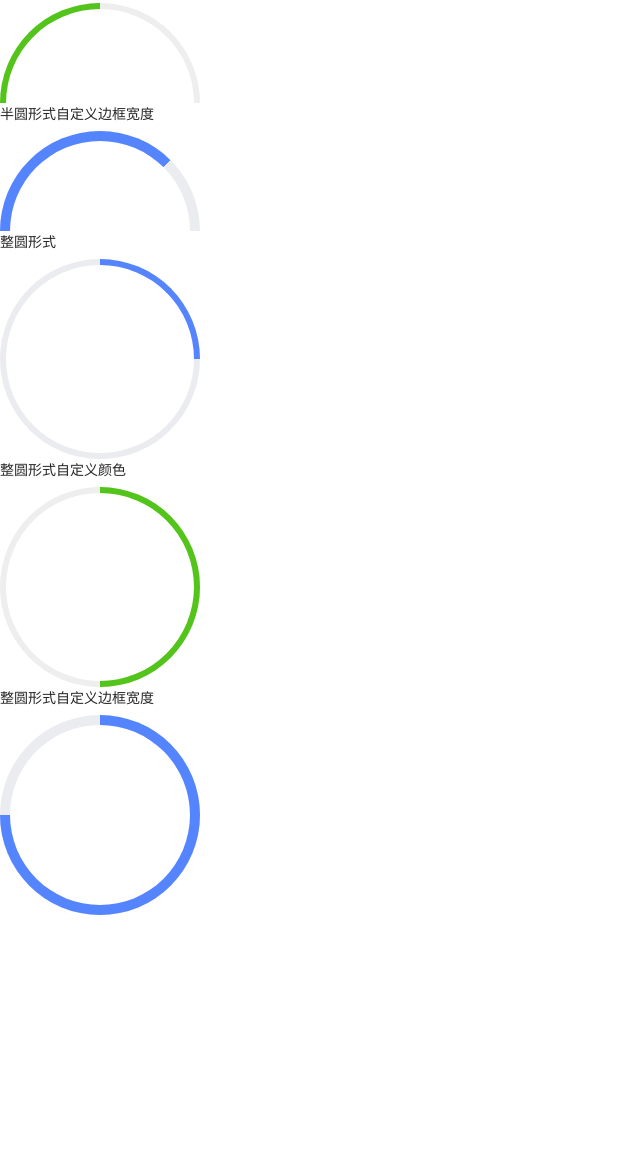
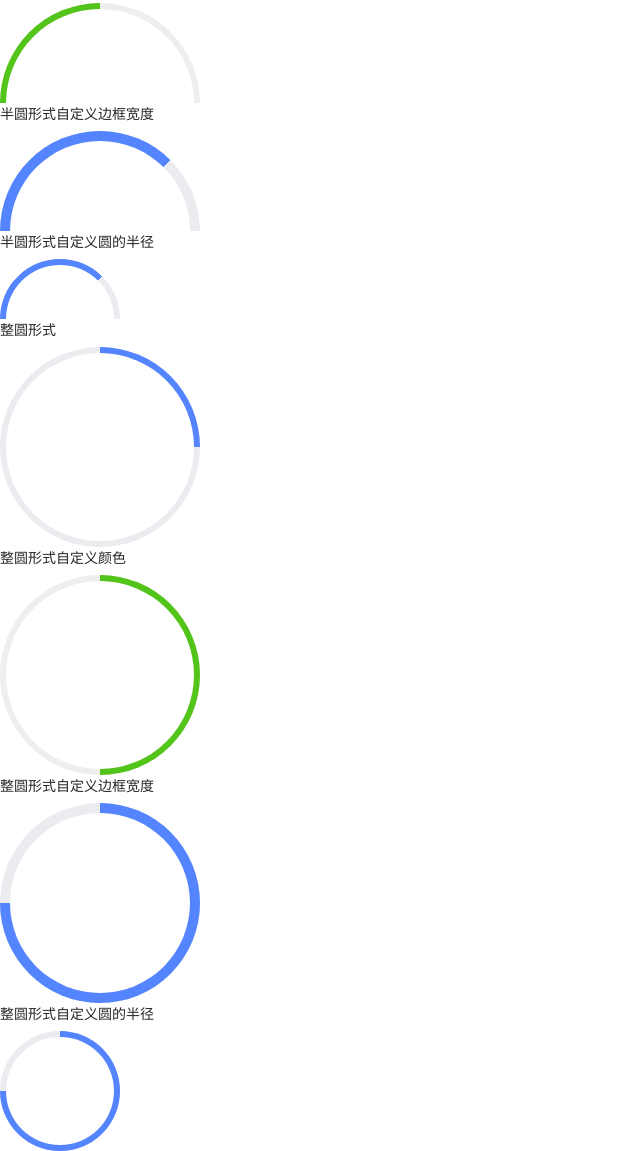
Before and after one commit to dyxweb/reactProgress, a React app: page / in a window 1280 px wide. Shown: the part 259-1410 px from the top of the page, without its empty margins (0-640 px from the left). Before the commit the page ends 1174 px from the top, so only its background shows below. Built offline with nearby package versions, Linux system fonts and the light colour scheme.

Commit message:
feat: 添加控制圆半径的属性

```diff
--- a/example/ProgressDemo/index.js
+++ b/example/ProgressDemo/index.js
@@ -15,12 +15,16 @@ const ProgressDemo = () => (
     <Progress type="semicircle" percent={50} color="#52c41a" backColor="#eee" />
     <h4>半圆形式自定义边框宽度</h4>
     <Progress type="semicircle" percent={75} borderWidth={10} />
+    <h4>半圆形式自定义圆的半径</h4>
+    <Progress type="semicircle" percent={75} radius={60} />
     <h4>整圆形式</h4>
     <Progress type="circle" percent={25} />
     <h4>整圆形式自定义颜色</h4>
     <Progress type="circle" percent={50} color="#52c41a" backColor="#eee" />
     <h4>整圆形式自定义边框宽度</h4>
     <Progress type="circle" percent={75} borderWidth={10} />
+    <h4>整圆形式自定义圆的半径</h4>
+    <Progress type="circle" percent={75} radius={60} />
   </div>
 )
 
--- a/package.json
+++ b/package.json
@@ -1,6 +1,6 @@
 {
   "name": "react-css-progress",
-  "version": "0.1.3",
+  "version": "0.1.5",
   "description": "使用css+react实现进度条",
   "main": "lib/index.js",
   "license": "ISC",
--- a/src/Progress/CircleProgress/index.css
+++ b/src/Progress/CircleProgress/index.css
@@ -1,12 +1,9 @@
 .dyx-circle-box {
-  width: 200px;
-  height: 200px;
   position: relative;
 }
 
 .dyx-circle-progress-container {
   position: absolute;
-  width: 100px;
   overflow: hidden;
 }
 
@@ -31,8 +28,6 @@
 }
 
 .dyx-circle-left-common-progress {
-  width: 100px;
-  height: 200px;
   border-style: solid;
   border-right: 0;
   border-top-left-radius: 100px;
@@ -47,8 +42,6 @@
 }
 
 .dyx-circle-right-common-progress {
-  width: 100px;
-  height: 200px;
   border-style: solid;
   border-left: 0;
   border-top-right-radius: 100px;
--- a/src/Progress/CircleProgress/index.js
+++ b/src/Progress/CircleProgress/index.js
@@ -2,7 +2,7 @@ import React from "react";
 import './index.css';
 
 const CircleProgress = props => {
-  const { color, backColor, percent, borderWidth } = props;
+  const { color, backColor, percent, borderWidth, radius } = props;
   let leftRotateAngle = 0; // 左侧旋转的角度
   if (percent <= 50) {
     // 小于50%时旋转-180deg
@@ -24,13 +24,26 @@ const CircleProgress = props => {
     rightRotateAngle = 0;
   }
 
+  const boxStyle = {
+    width: `${radius * 2}px`,
+    height: `${radius * 2}px`,
+  }
+
+  const halfBoxStyle = {
+    width: `${radius}px`,
+  }
+
   // 左侧底部背景的样式
   const leftBackStyle = {
+    width: `${radius}px`,
+    height: `${radius * 2}px`,
     borderColor: backColor,
     borderWidth: borderWidth,
   }
   // 左侧显示进度的样式
   const leftCoverStyle = {
+    width: `${radius}px`,
+    height: `${radius * 2}px`,
     borderColor: color,
     transform: `rotate(-${leftRotateAngle}deg)`,
     borderWidth: borderWidth,
@@ -38,28 +51,32 @@ const CircleProgress = props => {
 
   // 右侧底部背景的样式
   const rightBackStyle = {
+    width: `${radius}px`,
+    height: `${radius * 2}px`,
     borderColor: backColor,
     borderWidth: borderWidth,
   }
   // 右侧显示进度的样式
   const rightCoverStyle = {
+    width: `${radius}px`,
+    height: `${radius * 2}px`,
     borderColor: color,
     transform: `rotate(-${rightRotateAngle}deg)`,
     borderWidth: borderWidth,
   }
 
   return (
-    <div className="dyx-circle-box">
-      <div className="dyx-circle-progress-container dyx-circle-left-container dyx-circle-left-back-container">
+    <div className="dyx-circle-box" style={boxStyle}>
+      <div className="dyx-circle-progress-container dyx-circle-left-container dyx-circle-left-back-container" style={halfBoxStyle}>
         <div className="dyx-circle-left-common-progress dyx-circle-left-back-progress" style={leftBackStyle} />
       </div>
-      <div className="dyx-circle-progress-container dyx-circle-left-container dyx-circle-left-cover-container">
+      <div className="dyx-circle-progress-container dyx-circle-left-container dyx-circle-left-cover-container" style={halfBoxStyle}>
         <div className="dyx-circle-left-common-progress dyx-circle-left-cover-progress" style={leftCoverStyle} />
       </div>
-      <div className="dyx-circle-progress-container dyx-circle-right-container dyx-circle-right-back-container">
+      <div className="dyx-circle-progress-container dyx-circle-right-container dyx-circle-right-back-container" style={halfBoxStyle}>
         <div className="dyx-circle-right-common-progress dyx-circle-right-back-progress" style={rightBackStyle} />
       </div>
-      <div className="dyx-circle-progress-container dyx-circle-right-container dyx-circle-right-cover-container">
+      <div className="dyx-circle-progress-container dyx-circle-right-container dyx-circle-right-cover-container" style={halfBoxStyle}>
         <div className="dyx-circle-right-common-progress dyx-circle-right-cover-progress" style={rightCoverStyle} />
       </div>
     </div>
--- a/src/Progress/SemicircleProgress/index.css
+++ b/src/Progress/SemicircleProgress/index.css
@@ -2,14 +2,11 @@
   box-sizing: border-box;
 }
 .dyx-semi-progress-box {
-  height: 100px;
   overflow: hidden;
   position: relative;
 }
 .dyx-semi-common-progress {
   position: absolute;
-  width: 200px;
-  height: 100px;
   border-bottom: 0;
   border-top-right-radius: 100px;
   border-top-left-radius: 100px;
--- a/src/Progress/SemicircleProgress/index.js
+++ b/src/Progress/SemicircleProgress/index.js
@@ -2,23 +2,31 @@ import React from "react";
 import './index.css';
 
 const SemicircleProgress = props => {
-  const { color, backColor, percent, borderWidth } = props;
+  const { color, backColor, percent, borderWidth, radius } = props;
   const rotateAngle = (1 - (percent / 100)) * 180;
+
+  const boxStyle = {
+    height: `${radius}px`
+  }
   // 底部背景的样式
   const backStyle = {
+    width: `${radius * 2}px`,
+    height: `${radius}px`,
     borderColor: backColor,
     borderWidth: borderWidth,
   }
 
   // 显示进度的样式
   const coverStyle = {
+    width: `${radius * 2}px`,
+    height: `${radius}px`,
     borderColor: color,
     transform: `rotate(-${rotateAngle}deg)`,
     borderWidth: borderWidth,
   }
-
+  console.log(radius);
   return (
-    <div className="dyx-semi-progress-box">
+    <div className="dyx-semi-progress-box" style={boxStyle}>
       <div className="dyx-semi-common-progress dyx-semi-back-progress" style={backStyle}  />
       <div className="dyx-semi-common-progress dyx-semi-cover-progress" style={coverStyle} />
     </div>
--- a/src/Progress/index.js
+++ b/src/Progress/index.js
@@ -13,6 +13,7 @@ export default class Progress extends Component {
     color: PropTypes.string,
     backColor: PropTypes.string,
     borderWidth: PropTypes.number,
+    radius: PropTypes.number,
   };
 
   static defaultProps = {
@@ -21,6 +22,7 @@ export default class Progress extends Component {
     color: '#5584ff',
     backColor: '#ebecf0',
     borderWidth: 6,
+    radius: 100,
   }
   render() {
     const { type } = this.props;
```
Also changed, not shown: README.md.
